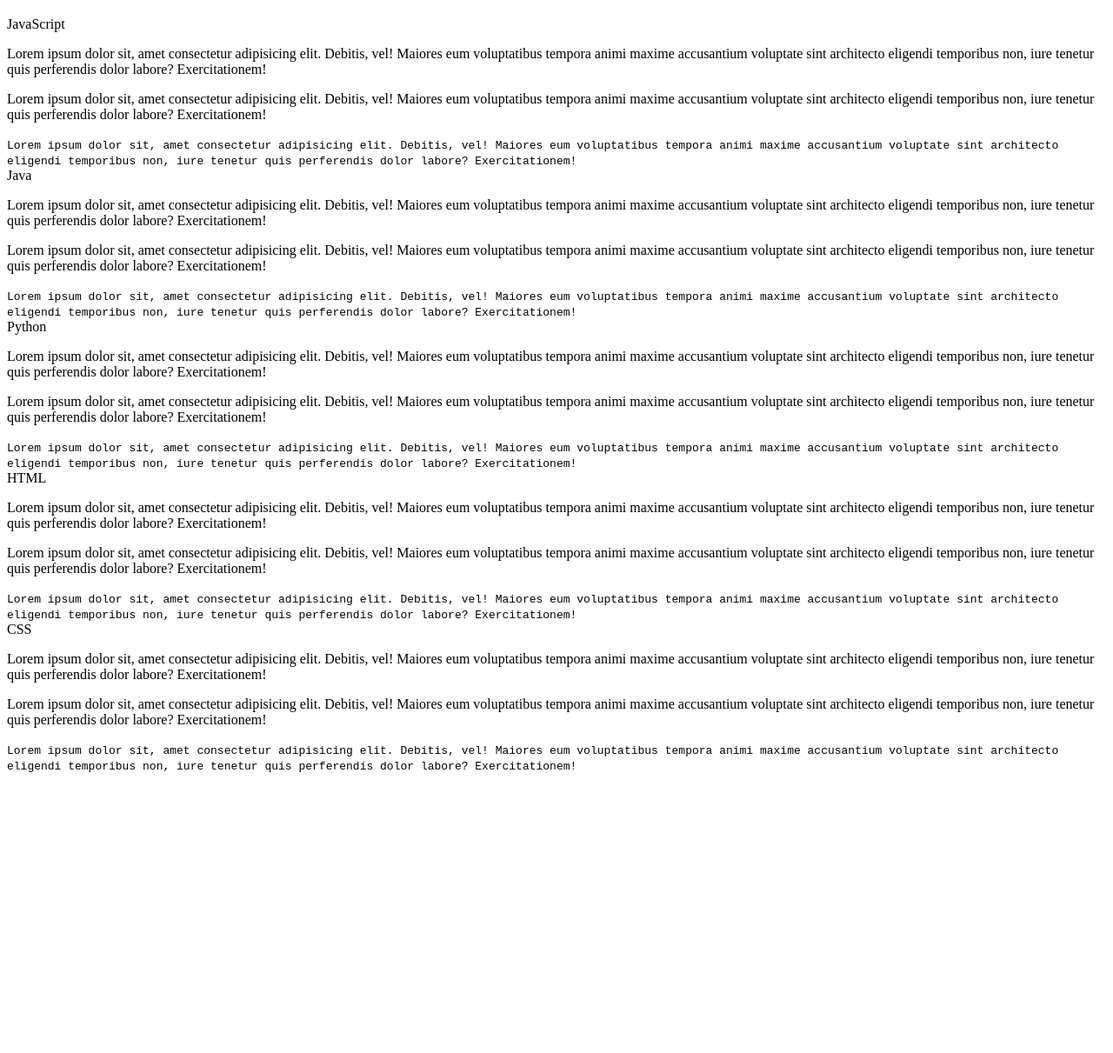
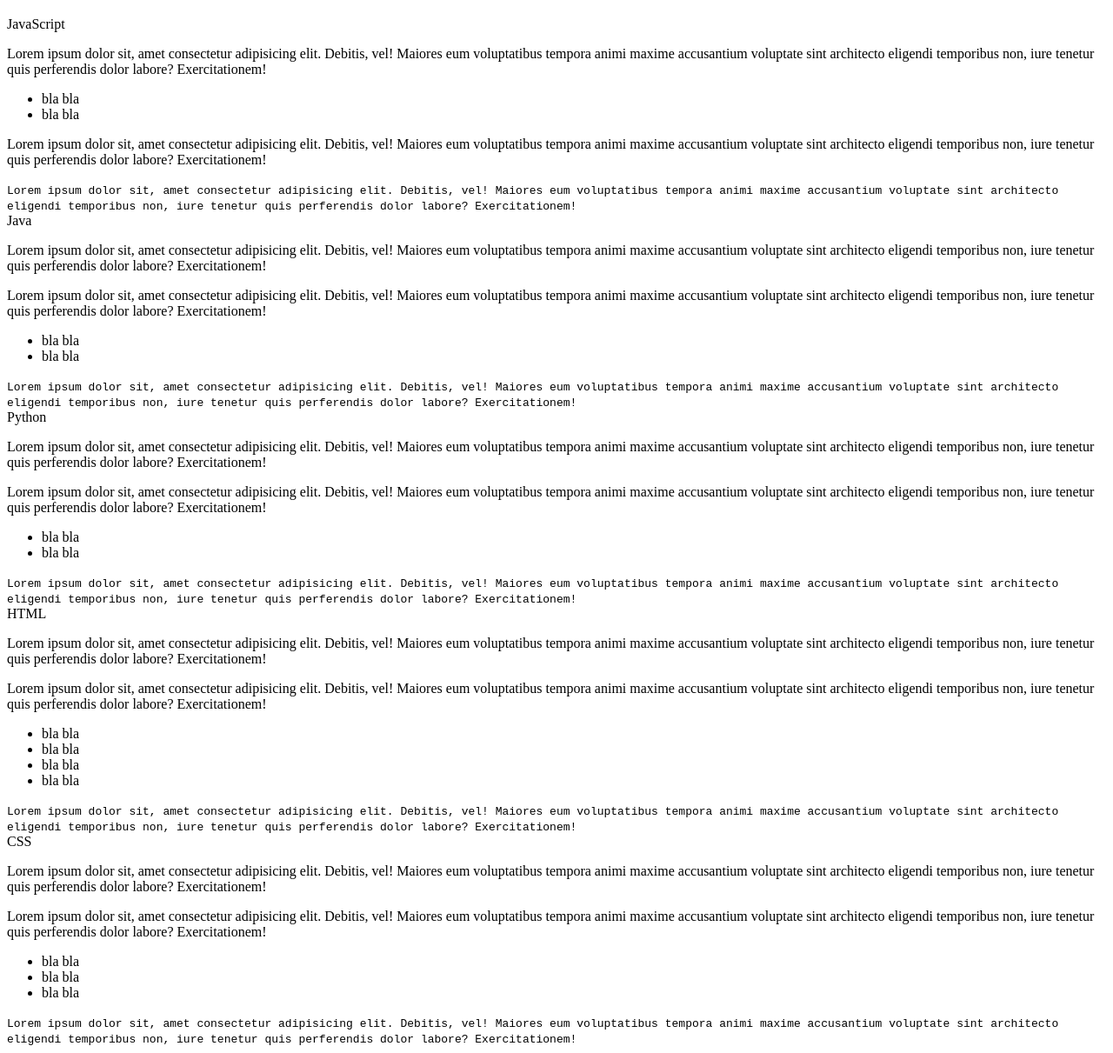
Before and after one commit to Redvanisation/Radouane-Damiano-microverse, a plain HTML site: page index.html in a window 1280 px wide. Shown: the part 61-1272 px from the top of the page at 87% size. Before the commit the page ends 958 px from the top, so only its background shows below. Drawn offline with Linux system fonts and the light colour scheme.

Commit message:
tasks 7 and 8 compeleted

```diff
--- a/index.html
+++ b/index.html
@@ -10,12 +10,18 @@
     <script src="https://cdn.freecodecamp.org/testable-projects-fcc/v1/bundle.js"></script>
 
     <h1>Hello World, we are software developers!</h1>
+    <nav id="navbar"></nav>
     <main id="main-doc">
       <section class="main-section" id="JavaScript">
         <header>JavaScript</header>
         <p>
             Lorem ipsum dolor sit, amet consectetur adipisicing elit. Debitis, vel! Maiores eum voluptatibus tempora animi maxime accusantium voluptate sint architecto eligendi temporibus non, iure tenetur quis perferendis dolor labore? Exercitationem!
         </p>
+        <ul>
+          <li>bla bla</li>
+          <li>bla bla</li>
+
+        </ul>
         <p>
             Lorem ipsum dolor sit, amet consectetur adipisicing elit. Debitis, vel! Maiores eum voluptatibus tempora animi maxime accusantium voluptate sint architecto eligendi temporibus non, iure tenetur quis perferendis dolor labore? Exercitationem!
         </p>
@@ -31,6 +37,11 @@
         <p>
             Lorem ipsum dolor sit, amet consectetur adipisicing elit. Debitis, vel! Maiores eum voluptatibus tempora animi maxime accusantium voluptate sint architecto eligendi temporibus non, iure tenetur quis perferendis dolor labore? Exercitationem!
         </p>
+        <ul>
+          <li>bla bla</li>
+          <li>bla bla</li>
+
+        </ul>
         <code>
             Lorem ipsum dolor sit, amet consectetur adipisicing elit. Debitis, vel! Maiores eum voluptatibus tempora animi maxime accusantium voluptate sint architecto eligendi temporibus non, iure tenetur quis perferendis dolor labore? Exercitationem!
         </code>
@@ -43,6 +54,11 @@
         <p>
             Lorem ipsum dolor sit, amet consectetur adipisicing elit. Debitis, vel! Maiores eum voluptatibus tempora animi maxime accusantium voluptate sint architecto eligendi temporibus non, iure tenetur quis perferendis dolor labore? Exercitationem!
         </p>
+        <ul>
+          <li>bla bla</li>
+          <li>bla bla</li>
+
+        </ul>
         <code>
             Lorem ipsum dolor sit, amet consectetur adipisicing elit. Debitis, vel! Maiores eum voluptatibus tempora animi maxime accusantium voluptate sint architecto eligendi temporibus non, iure tenetur quis perferendis dolor labore? Exercitationem!
         </code>
@@ -55,6 +71,13 @@
         <p>
             Lorem ipsum dolor sit, amet consectetur adipisicing elit. Debitis, vel! Maiores eum voluptatibus tempora animi maxime accusantium voluptate sint architecto eligendi temporibus non, iure tenetur quis perferendis dolor labore? Exercitationem!
         </p>
+        <ul>
+          <li>bla bla</li>
+          <li>bla bla</li>
+          <li>bla bla</li>
+          <li>bla bla</li>
+
+        </ul>
         <code>
             Lorem ipsum dolor sit, amet consectetur adipisicing elit. Debitis, vel! Maiores eum voluptatibus tempora animi maxime accusantium voluptate sint architecto eligendi temporibus non, iure tenetur quis perferendis dolor labore? Exercitationem!
         </code>
@@ -67,6 +90,12 @@
         <p>
             Lorem ipsum dolor sit, amet consectetur adipisicing elit. Debitis, vel! Maiores eum voluptatibus tempora animi maxime accusantium voluptate sint architecto eligendi temporibus non, iure tenetur quis perferendis dolor labore? Exercitationem!
         </p>
+        <ul>
+          <li>bla bla</li>
+          <li>bla bla</li>
+          <li>bla bla</li>
+
+        </ul>
         <code>
             Lorem ipsum dolor sit, amet consectetur adipisicing elit. Debitis, vel! Maiores eum voluptatibus tempora animi maxime accusantium voluptate sint architecto eligendi temporibus non, iure tenetur quis perferendis dolor labore? Exercitationem!
         </code>
```
